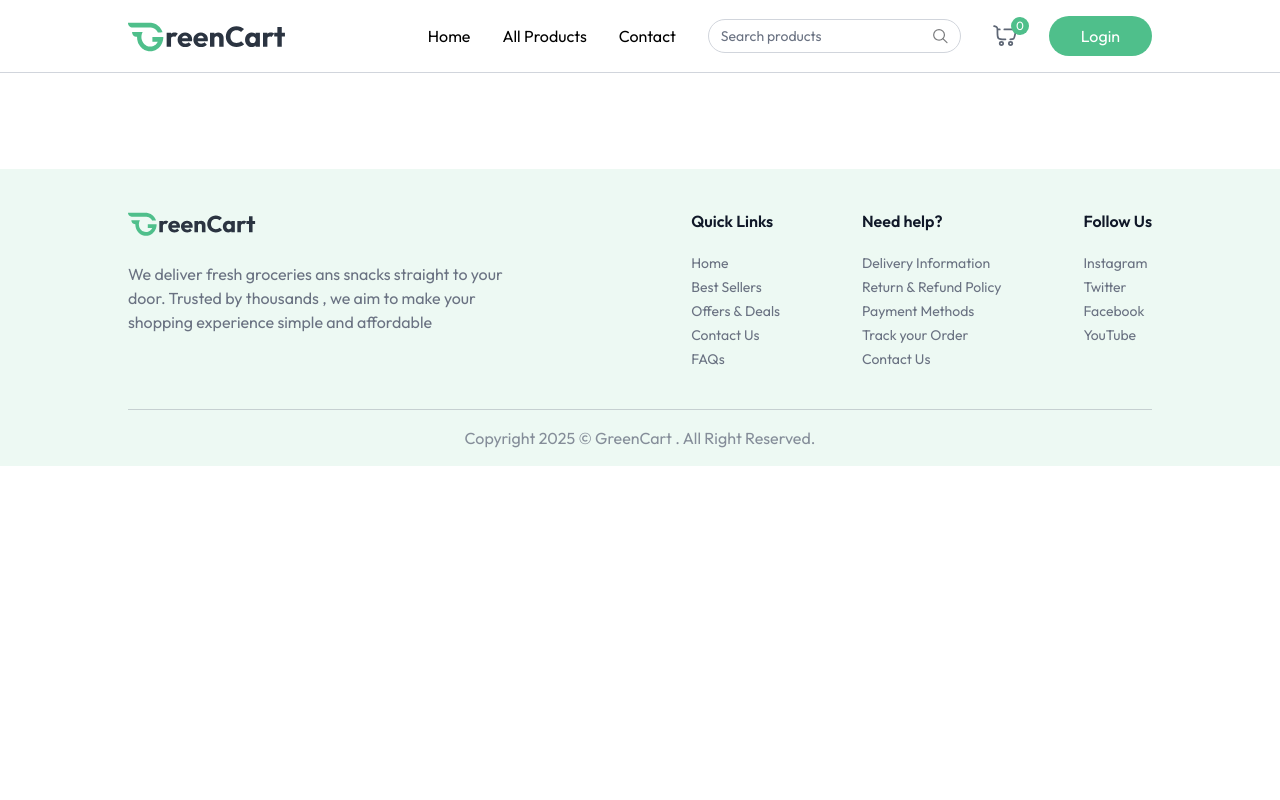
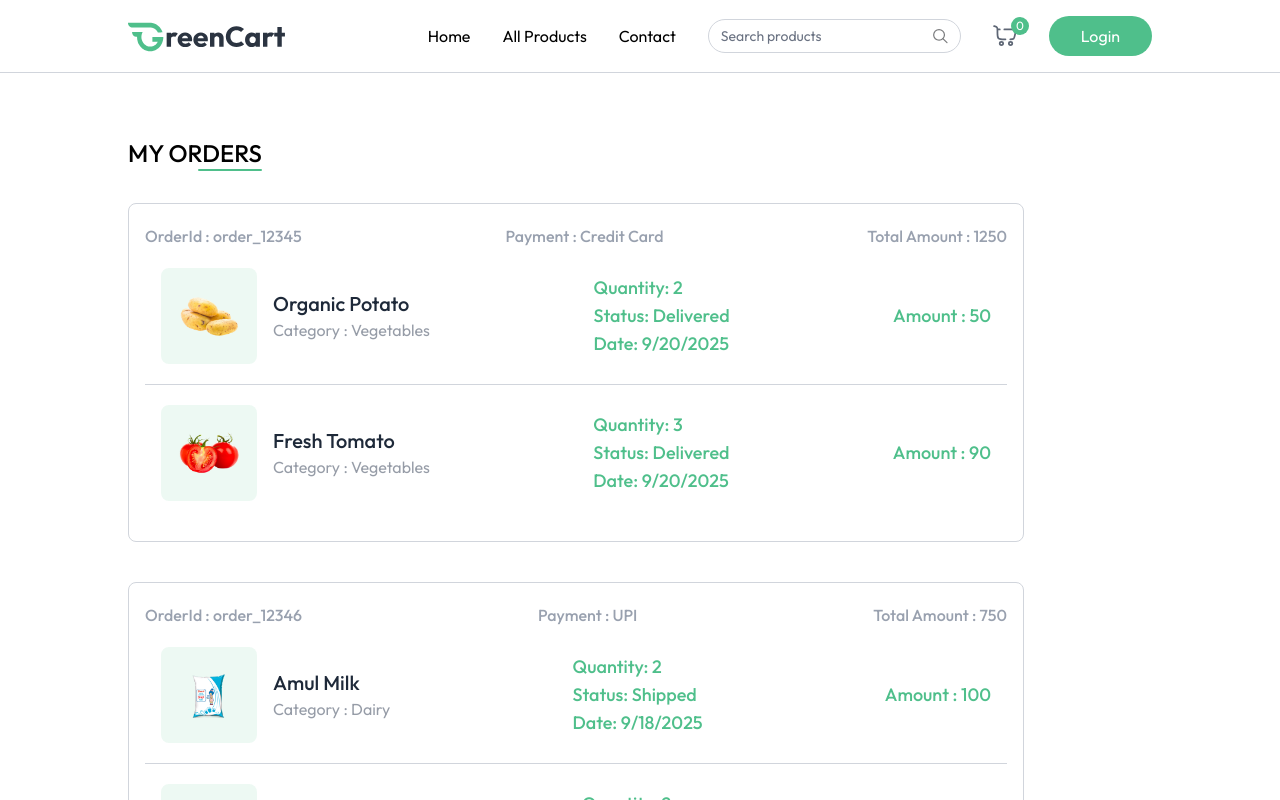
Before and after one commit to SaurabhTomer/GreenCart, a React (Vite) app: page /my-orders in a window 1280 px wide. Shown: the top 800 px of the page. Built offline with nearby package versions, Linux system fonts and the light colour scheme.

Commit message:
Add MyOrders page and integrate it into routing; update dummy data structure

```diff
--- a/src/App.jsx
+++ b/src/App.jsx
@@ -11,6 +11,7 @@ import ProductCategory from './pages/ProductCategory'
 import ProductDetails from './pages/ProductDetails'
 import Cart from './pages/Cart'
 import AddAddress from './pages/AddAddress'
+import MyOrders from './pages/MyOrders'
 
 const App = () => {
 
@@ -33,6 +34,7 @@ const App = () => {
           <Route path='/products/:category/:id' element={<ProductDetails/>}/>
           <Route path='/Cart' element={<Cart/>}/>
           <Route path='/add-address' element={<AddAddress/>}/>
+          <Route path='/my-orders' element={<MyOrders/>}/>
         </Routes>
       </div>
 
--- a/src/assets/assets.js
+++ b/src/assets/assets.js
@@ -782,8 +782,8 @@ export const dummyProducts = [
   },
 ];
 
-export const dummyAddress = [
-  {
+// Define address first
+const defaultAddress = {
   _id: "67b5b9e54ea97f71bbc196a0",
   userId: "67b5880e4d09769c5ca61644",
   firstName: "Great",
@@ -794,11 +794,70 @@ export const dummyAddress = [
   state: "New State",
   zipcode: 123456,
   country: "IN",
-    phone: "1234567890",
-  },
-];
+  phone: "1234567890"
+};
 
 export const dummyOrders = [
+  {
+    _id: "order_12345",
+    paymentType: "Credit Card",
+    amount: 1250,
+    status: "Delivered",
+    createdAt: "2025-09-20T10:30:00Z",
+    address: defaultAddress,
+    items: [
+      {
+        product: {
+          name: "Organic Potato",
+          category: "Vegetables",
+          image: [potato_image_1],
+          offerPrice: 25
+        },
+        quantity: 2,
+        _id: "item_001"
+      },
+      {
+        product: {
+          name: "Fresh Tomato",
+          category: "Vegetables",
+          image: [tomato_image],
+          offerPrice: 30
+        },
+        quantity: 3,
+        _id: "item_002"
+      }
+    ]
+  },
+  {
+    _id: "order_12346",
+    paymentType: "UPI",
+    amount: 750,
+    status: "Shipped",
+    createdAt: "2025-09-18T14:15:00Z",
+    address: defaultAddress,
+    items: [
+      {
+        product: {
+          name: "Amul Milk",
+          category: "Dairy",
+          image: [amul_milk_image],
+          offerPrice: 50
+        },
+        quantity: 2,
+        _id: "item_003"
+      },
+      {
+        product: {
+          name: "Brown Bread",
+          category: "Bakery",
+          image: [brown_bread_image],
+          offerPrice: 40
+        },
+        quantity: 2,
+        _id: "item_004"
+      }
+    ]
+  },
   {
     _id: "67e2589a8f87e63366786400",
     userId: "67b5880e4d09769c5ca61644",
@@ -806,16 +865,16 @@ export const dummyOrders = [
       {
         product: dummyProducts[3],
         quantity: 2,
-        _id: "67e2589a8f87e63366786401",
-      },
+        _id: "67e2589a8f87e63366786401"
+      }
     ],
     amount: 89,
-    address: dummyAddress[0],
+    address: defaultAddress,
     status: "Order Placed",
     paymentType: "Online",
     isPaid: true,
     createdAt: "2025-03-25T07:17:46.018Z",
-    updatedAt: "2025-03-25T07:18:13.103Z",
+    updatedAt: "2025-03-25T07:18:13.103Z"
   },
   {
     _id: "67e258798f87e633667863f2",
@@ -824,20 +883,23 @@ export const dummyOrders = [
       {
         product: dummyProducts[0],
         quantity: 1,
-        _id: "67e258798f87e633667863f3",
+        _id: "67e258798f87e633667863f3"
       },
       {
         product: dummyProducts[1],
         quantity: 1,
-        _id: "67e258798f87e633667863f4",
-      },
+        _id: "67e258798f87e633667863f4"
+      }
     ],
     amount: 43,
-    address: dummyAddress[0],
+    address: defaultAddress,
     status: "Order Placed",
     paymentType: "COD",
     isPaid: false,
     createdAt: "2025-03-25T07:17:13.068Z",
-    updatedAt: "2025-03-25T07:17:13.068Z",
-  },
+    updatedAt: "2025-03-25T07:17:13.068Z"
+  }
 ];
+
+// Export the default address for use in other parts of the application
+export const dummyAddress = [defaultAddress];
--- /dev/null
+++ b/src/pages/MyOrders.jsx
@@ -0,0 +1,72 @@
+import React, { useEffect, useState } from "react";
+import { useAppContext } from "./../context/AppContext";
+import { dummyOrders } from "../assets/assets";
+
+const MyOrders = () => {
+  const [myOrders, setMyOrders] = useState([]);
+  const { currency } = useAppContext();
+
+  const fetchMyOrders = async () => {
+    setMyOrders(dummyOrders);
+  };
+
+  useEffect(() => {
+    fetchMyOrders();
+  }, []);
+
+  return (
+    <div className="mt-16 pb-16">
+      <div className="flex flex-col items-end w-max mb-8">
+        <p className="text-2xl font-medium uppercase">My Orders</p>
+        <div className="w-16 h-0.5 bg-primary rounded-full"></div>
+      </div>
+
+      {myOrders.map((order, index) => (
+        <div key={index} className="border border-gray-300 rounded-lg mb-10 p-4 py-5 max-w-4xl">
+          <p className="flex justify-between md:items-center text-gray-400 md:font-medium max-md:flex-col">
+            <span>OrderId : {order._id}</span>
+            <span>Payment : {order.paymentType}</span>
+            <span>
+              Total Amount : {currency}{order.amount}
+            </span>
+          </p>
+
+          {order.items.map((item, index) => (
+            <div key={index} className={`relative bg-white text-gray-500/70 ${order.items.length !== index + 1 && "border-b"} border-gray-300 flex flex-col md:flex-row md:items-center justify-between p-4 py-5 md:gap-16 w-full max-w-4xl`}>
+
+              <div className="flex items-center mb-4 md:mb-0">
+                <div className="bg-primary/10 p-4 rounded-lg">
+                  <img
+                    src={item.product.image[0]}
+                    alt=""
+                    className="w-16 h-16"
+                  />
+                </div>
+
+                <div className="ml-4">
+                  <h2 className="text-xl font-medium text-gray-800">
+                    {item.product.name}
+                  </h2>
+                  <p>Category : {item.product.category}</p>
+                </div>
+              </div>
+
+              <div className="text-primary text-lg font-medium">
+                <p>Quantity: {item.quantity || "1"}</p>
+                <p>Status: {order.status}</p>
+                <p>Date: {new Date(order.createdAt).toLocaleDateString()}</p>
+              </div>
+
+              <p className="text-primary text-lg font-medium">
+                Amount : {currency}{item.product.offerPrice * item.quantity}
+              </p>
+
+            </div>
+          ))}
+        </div>
+      ))}
+    </div>
+  );
+};
+
+export default MyOrders;
```
Lines whose indentation alone changed are shown as unchanged.
